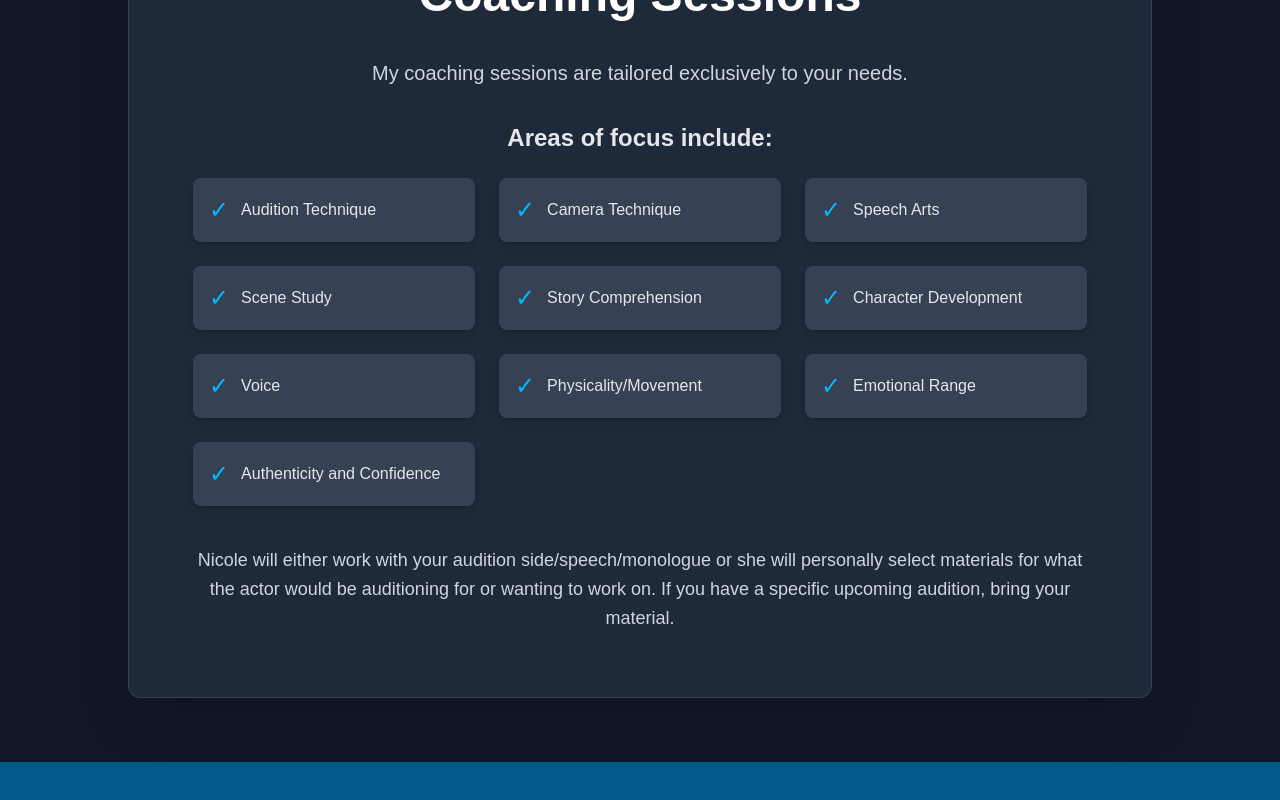
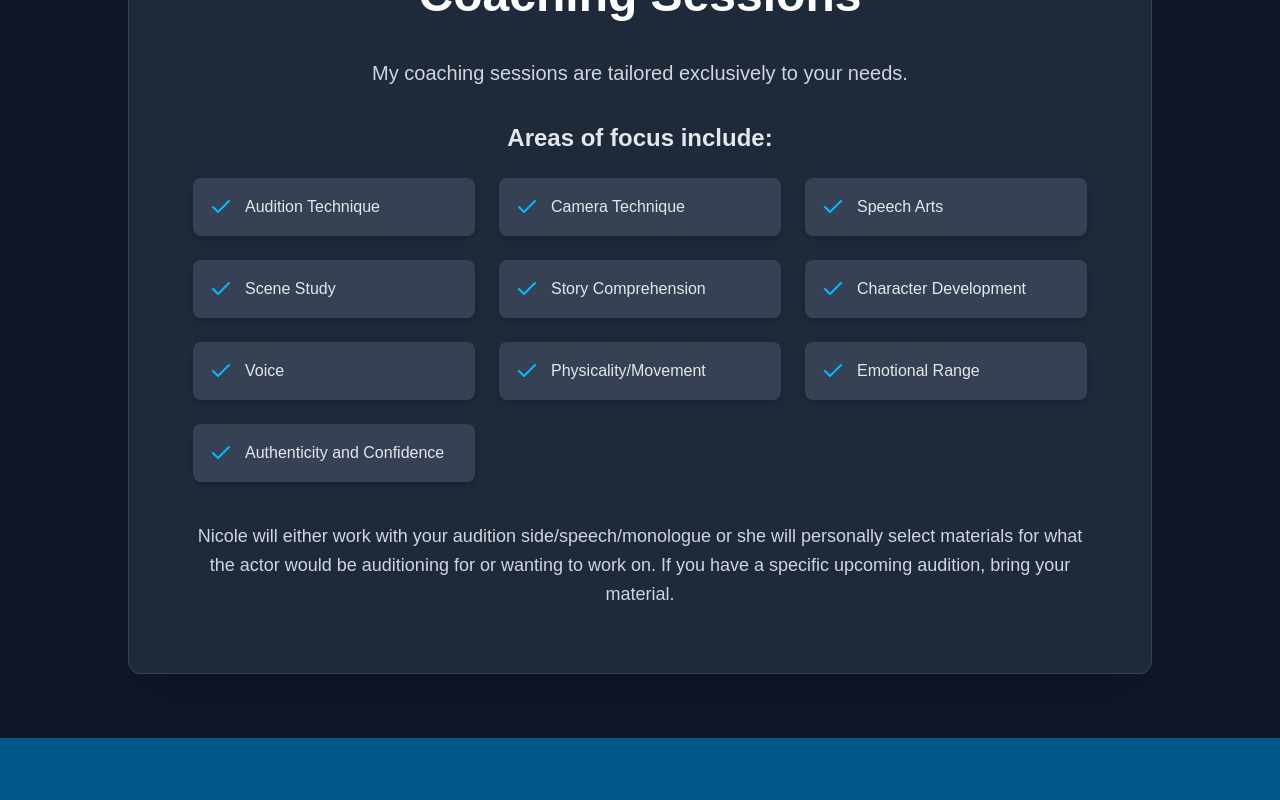
Before and after one commit to kalandjl/acting-tutor-service, a Next.js app: page /about in a window 1280 px wide. Shown: the part 1060-1860 px from the top of the page. Built offline with nearby package versions, Linux system fonts and the light colour scheme.

Commit message:
new check mark icon

```diff
--- a/app/about/page.tsx
+++ b/app/about/page.tsx
@@ -1,6 +1,6 @@
 import ActionArrow from '@/components/ActionArrow';
 import Layout from '@/components/Layout';
-import { ArrowDown, ArrowRight } from 'lucide-react';
+import { ArrowDown, ArrowRight, Check } from 'lucide-react';
 import Link from 'next/link';
 import React from 'react';
 import { nunito, oswald } from '../fonts';
@@ -69,7 +69,11 @@ const Home = () => {
                 ].map((item, index) => (
                 <li key={index} className="bg-gray-700 bg-opacity-60 p-4 rounded-lg shadow-md flex items-center
                                             transform transition-transform duration-200 hover:scale-105 hover:bg-gray-600 hover:bg-opacity-70">
-                    <span className="text-sky-400 mr-3 text-2xl">✓</span> {item}
+                    {/* <span className="text-sky-400 mr-3 text-2xl">✓</span>  */}
+                    <span className="text-sky-400 mr-3 text-2xl">
+                        <Check />
+                    </span>
+                    {item}
                 </li>
                 ))}
             </ul>
--- a/res/links.ts
+++ b/res/links.ts
@@ -8,12 +8,12 @@ const pages = [
         href: "/about"
     },
     {
+        title: "FAQ",
+        href: "/faq"
+    },
+    {
         title: "Policy",
         href: "/policy"
-    },
-    {
-        title: "FAQ",
-        href: "/faq"
     },
     {
         title: "Contact",
```
